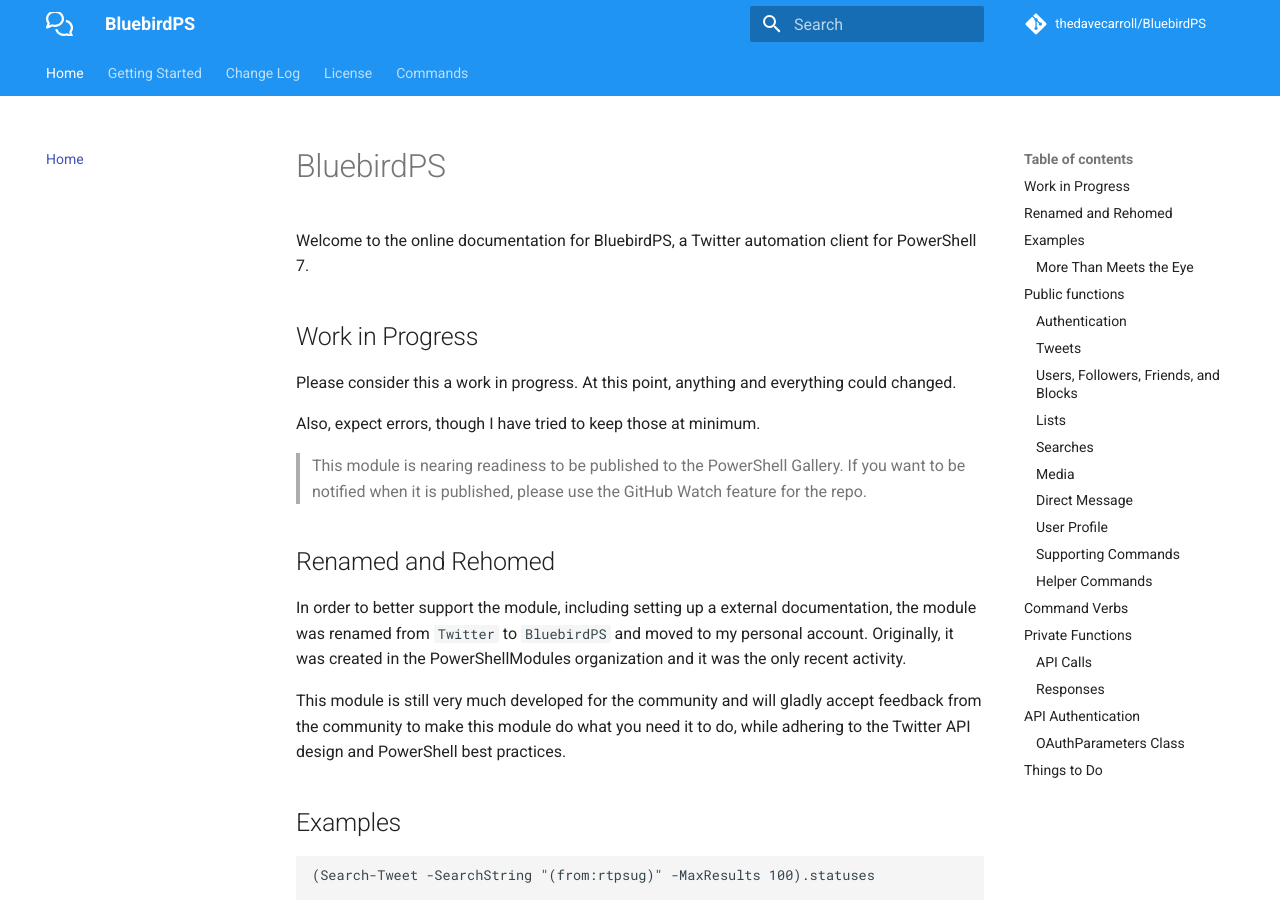
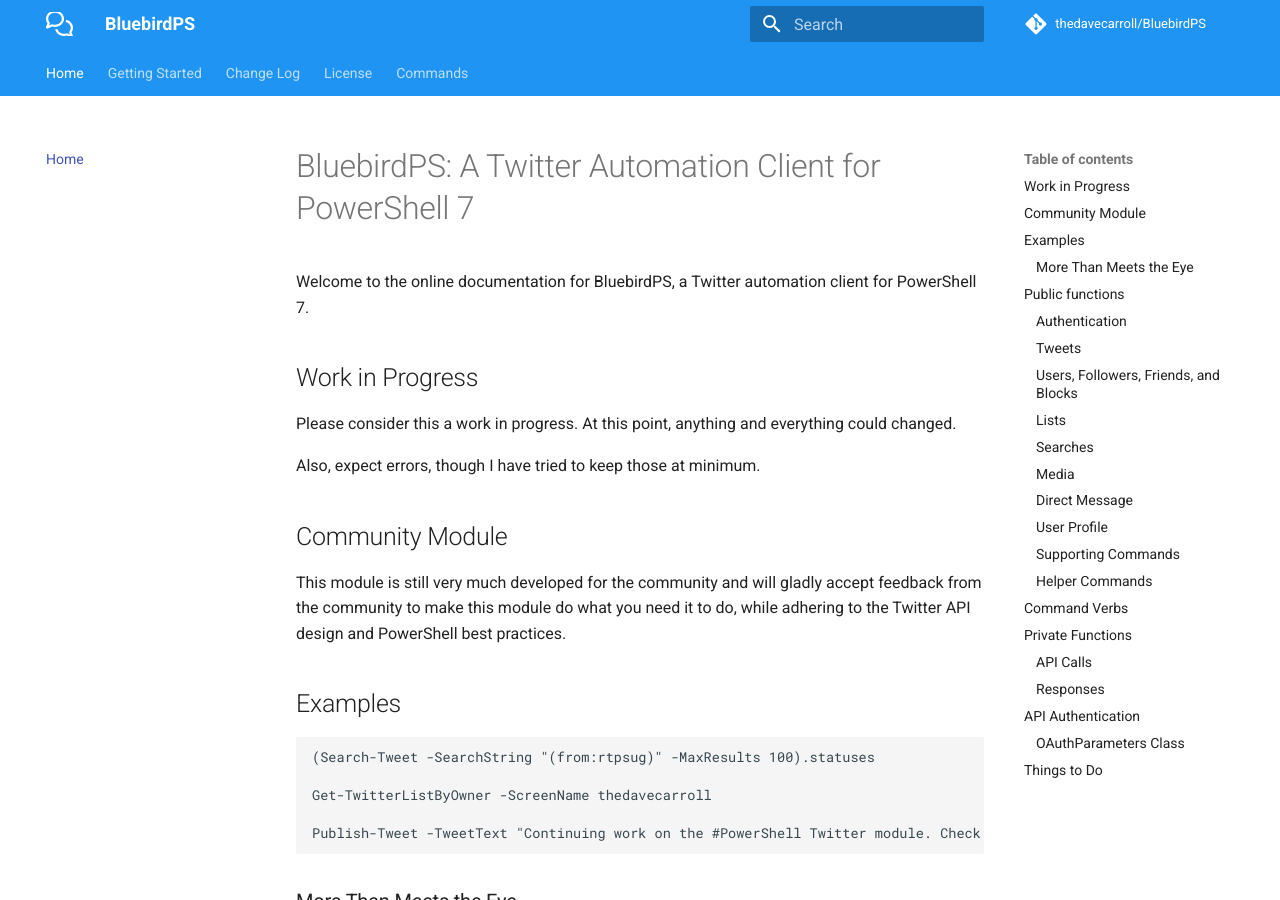
Before and after one commit to thedavecarroll/BluebirdPS, an MkDocs documentation site: the page built from docs/README.md, in a window 1280 px wide and 900 px high. Built offline with MkDocs 1.6.1 and Material for MkDocs 9.7.7, drawn with Linux system fonts in a browser that asks for light colours; comment, search, counter and statistics services are not loaded; some of the changed text lies outside the part shown.

Commit message:
docs update

```diff
--- a/docs/README.md
+++ b/docs/README.md
@@ -1,4 +1,4 @@
-# BluebirdPS
+# BluebirdPS: A Twitter Automation Client for PowerShell 7
 
 Welcome to the online documentation for BluebirdPS, a Twitter automation client for PowerShell 7.
 
@@ -9,14 +9,7 @@
 
 Also, expect errors, though I have tried to keep those at minimum.
 
->This module is nearing readiness to be published to the PowerShell Gallery.
->If you want to be notified when it is published, please use the GitHub Watch feature for the repo.
-
-## Renamed and Rehomed
-
-In order to better support the module, including setting up a external documentation,
-the module was renamed from `Twitter` to `BluebirdPS` and moved to my personal account.
-Originally, it was created in the PowerShellModules organization and it was the only recent activity.
+## Community Module
 
 This module is still very much developed for the community and will gladly accept feedback from the
 community to make this module do what you need it to do, while adhering to the Twitter API design and
@@ -206,12 +212,8 @@
 
 ## Things to Do
 
-There is still a considerable amount of work to be done before this can get to the PSGallery.
-
-* Proper module scaffolding
+* Expand build scripts
 * Pester tests
-* Help
-  * Possibly external-based XML using PlatyPS with docs on ReadTheDocs
 * TweetText processor (currently there no check for length)
 * Exploration of PIN-OAuth
   * This will entail a security discussion on key storage
```
Also changed, not shown: other parts of docs/README.md (+28 -15 lines), README.md (+46 -32 lines).
